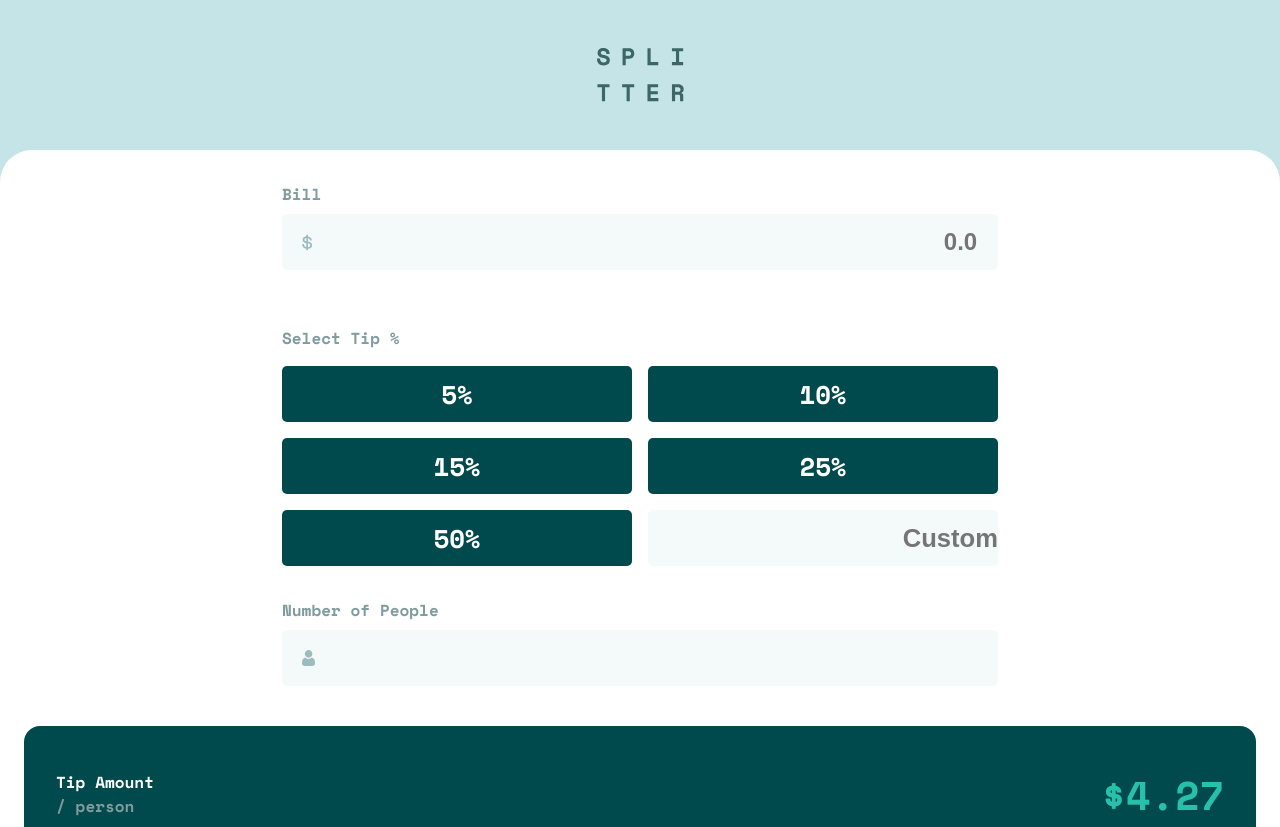
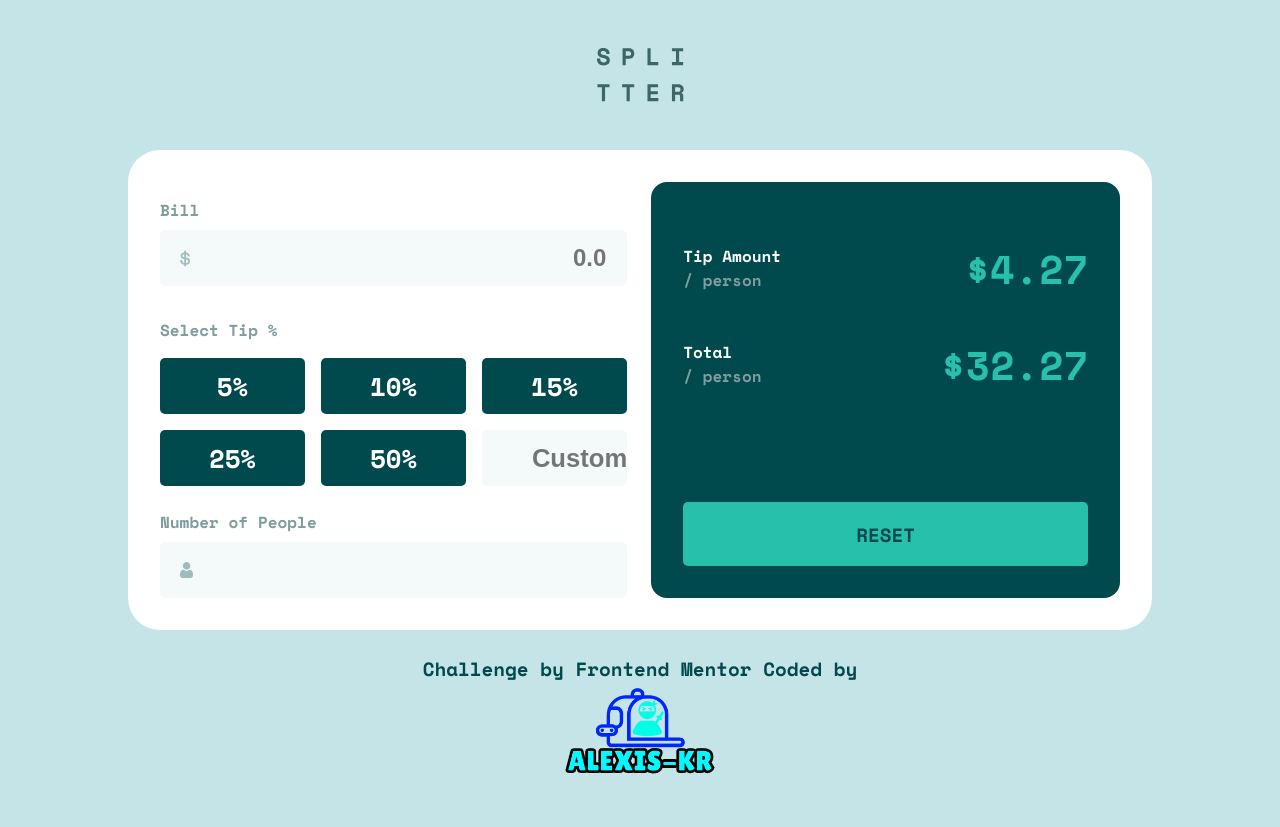
Before and after one commit to AlexisKcc8/CalculatorAppMain, a plain HTML site: page index.html in a window 1280 px wide. Shown: the top 827 px of the page. Drawn offline with nearby package versions, Linux system fonts and the light colour scheme.

Commit message:
styles desktop listo

```diff
--- a/index.html
+++ b/index.html
@@ -49,6 +49,7 @@
       </div>
     </div>
     <div class="showResult">
+      <div class="container-textResult">
         <div class="content-amout">
           <div class="content-amout__texts">
             <p class="content-amout__title">
@@ -71,6 +72,7 @@
             $32.27
           </div>
         </div>
+      </div>
       <div class="btn-reset">
         RESET
       </div>
--- /dev/null
+++ b/scss/_stylle-desktop.scss
@@ -0,0 +1,55 @@
+@media screen and (min-width:992px){
+    main{
+        @include caja-flex(center, center, nowrap,row);
+        width: 80%;
+        height: 30rem;
+        padding: 2rem;
+    }
+    .Operations{
+        width: 50%;
+        height: 100%;
+        margin: 0 1.5rem 0 0 ;
+        .contentOperations{
+            .SelectTip{
+                margin:.5rem 0 1.5rem 0;
+
+                &-gridContainer{
+                    grid-template-columns: 1fr 1fr 1fr;
+
+                    &__grid-item:hover{
+                        background-color: $LightGrayishCyan;
+                        cursor: pointer;
+                        color: $VeryDarkCyan;
+                        transition: .3s;
+                    }
+                }
+                .btn-active {
+                    background-color: $StrongCyan;
+                    color: $VeryDarkCyan;
+                }
+            }
+
+        }
+    }
+    .showResult{
+        width: 50%;
+        height: 100%;
+        .container-textResult{
+            transform: translate(0,1.875rem);
+        }
+        .content-amout,
+        .content-totalPerson{
+            height: 3rem;
+        }
+        .content-totalPerson{
+            margin: 3rem 0 0 0;
+        }
+        .btn-reset{
+            transition: background-color .2s ease-in-out 0.2s;
+        }
+        .btn-reset:hover{
+            background-color: $LightGrayishCyan;
+            cursor:pointer;
+        }
+    }
+}
--- a/scss/stylle.scss
+++ b/scss/stylle.scss
@@ -69,13 +69,9 @@ main{
 					border-radius: 5px;
 					font-size: 1.6rem;
 					font-weight: 700;
+					transition: background-color .2s ease-in-out 0.2s;
 				}
-				&__grid-item:hover{
-					background-color: $LightGrayishCyan;
-					cursor: pointer;
-					color: $VeryDarkCyan;
-					transition: .3s;
-				}
+
 
 			}
 			.btn-active {
@@ -134,11 +130,13 @@ main{
 .showResult{
 	background-color: $VeryDarkCyan;
 	width: 100%;
-	height: 18rem;
 	border-radius: 1rem;
 	margin:1.5rem 0;
 	padding: 2rem;
 	@include caja-flex(space-between,center,nowrap,column);
+	.container-textResult{
+		width: 100%;
+	}
 	.content-amout,
 	.content-totalPerson{
 		@include caja-flex(space-between,center,nowrap,row);
@@ -159,6 +157,17 @@ main{
 		color: $StrongCyan;
 		font-size: 2.5rem;
 		font-weight: 700;
+	}
+	.btn-reset{
+		width: 100%;
+		height: 4rem;
+		font-size: 1.2rem;
+		font-weight: 700;
+		margin: 2rem 0 0 0;
+		border-radius: 5px;
+		background-color: $StrongCyan;
+		color:$VeryDarkCyan;
+		@include caja-flex(center, center,nowrap ,row );
 	}
 	.btn-reset{
 		width: 100%;
@@ -193,3 +202,5 @@ main{
 		}
 	}
 }
+
+@import 'stylle-desktop';
```
Also changed, not shown: css/stylle.css, 1 other file. Lines whose indentation alone changed are shown as unchanged.
